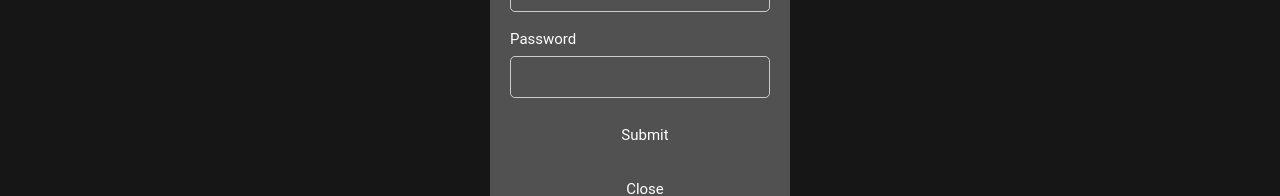
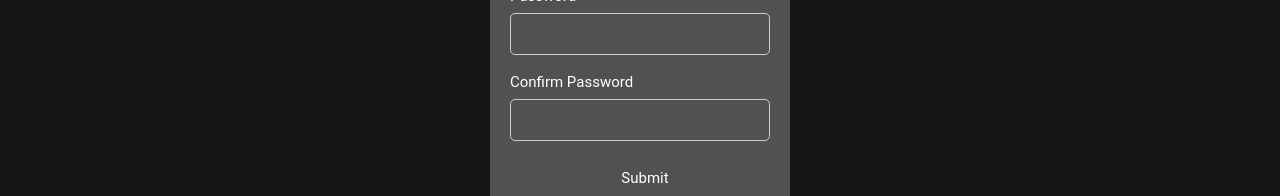
Before and after one commit to PXLAIRobotics/research-project-24-25-ain3, a Vue app in the folder project/: page /users in a window 1280 px wide. Both pictures are taken after a click on the button "Add Admin". Shown: the part 385-581 px from the top of the page. Built offline with nearby package versions, Linux system fonts and the light colour scheme; no server answers.

Commit message:
UsersComponent geupdate - Email wordt gechecked bij AddAdmin - Paswoord wordt gechecked bij AddAdmin

```diff
--- a/project/src/components/AdminPanel.vue
+++ b/project/src/components/AdminPanel.vue
@@ -95,6 +95,7 @@ async function handleLogin() {
 
     // Save token or admin flag locally (or implement proper token handling)
     localStorage.setItem('isAdmin', data.is_admin);
+    localStorage.setItem('adminEmail', data.email);
     showModal.value = false;
     router.push('/admin');
   } catch (error) {
--- a/project/src/components/UsersComponent.vue
+++ b/project/src/components/UsersComponent.vue
@@ -33,6 +33,13 @@
             <input type="password" v-model="newAdmin.password" required />
           </div>
 
+          <div class="input-form">
+            <label for="password">Confirm Password</label>
+            <input type="password" v-model="confirmPassword" required />
+          </div>
+          <p v-if="passwordMismatch && submitted" style="color: red;">Passwords do not match.</p>
+
+
           <button class="formSubmit" type="submit" :class="{ 'active-submit': isFormFilled }">Submit</button>
           <button @click="cancelForm">Close</button>
         </form>
@@ -58,7 +65,7 @@
 </template>
 
 <script setup>
-import { ref, onMounted } from 'vue';
+import { ref, onMounted, computed } from 'vue';
 import axios from 'axios';
 
 
@@ -121,14 +128,28 @@ const cancelForm = () => {
   newAdmin.value = { username: '', email: '', password: '' };
 };
 
+const confirmPassword = ref('');
+const passwordMismatch = computed(() => newAdmin.value.password !== confirmPassword.value);
+const isFormFilled = computed(() => {
+  return newAdmin.value.username && newAdmin.value.email && newAdmin.value.password && confirmPassword.value;
+});
+const submitted = ref(false);
+
 const submitForm = async () => {
+  submitted.value = true;
+
+  if (passwordMismatch.value) {
+    return;
+  }
+
   try {
     const response = await axios.post('http://localhost:8000/register-admin', newAdmin.value);
     alert(response.data.message);
     showAdminForm.value = false;
     newAdmin.value = { username: '', email: '', password: '' };
+    confirmPassword.value = '';
+    submitted.value = false; // reset
 
-    // Reload admins list
     const res = await fetch('http://localhost:8000/admins');
     const data = await res.json();
     admins.value = data;
```
